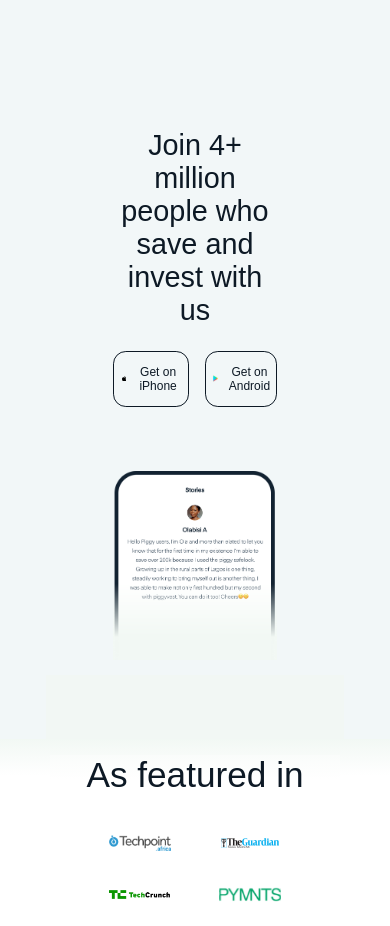
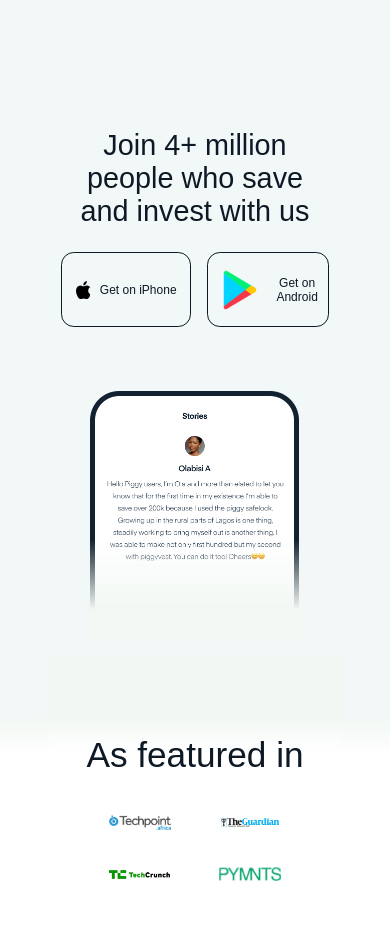
Before and after one commit to dartpilot017/PiggyVest-Clone, an Angular app: page / in a window 390 px wide. Shown: the part 5940-6866 px from the top of the page. Built offline with nearby package versions, Linux system fonts and the light colour scheme; a web font is replaced by a local one.

Commit message:
Update home.component.scss

```diff
--- a/src/app/pages/home/home.component.scss
+++ b/src/app/pages/home/home.component.scss
@@ -638,10 +638,14 @@
     .grid-section {
       display: flex;
       flex-direction: column-reverse;
-      max-width: 55%;
+      max-width: 90%;
       margin: auto;
       text-align: center;
       align-items: center;
+
+      img {
+        width: 80%;
+      }
     }
 
     .mid-content {
```
